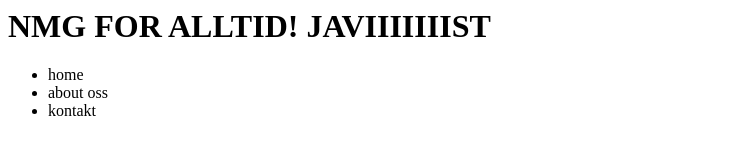
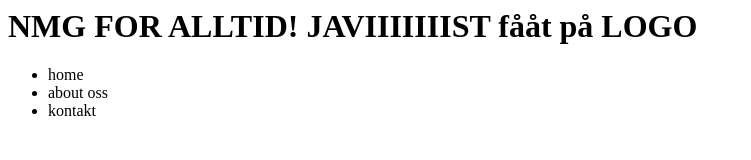
Before and after one commit to Tjommiboy/October_ACTIONS, a plain HTML site: page index.html in a window 1280 px wide. Shown: the whole page, without its empty margins (0-751 px from the left). Drawn offline with Linux system fonts and the light colour scheme.

```diff
--- a/index.html
+++ b/index.html
@@ -4,7 +4,7 @@
     <title>GitHub Pages Demo</title>
   </head>
   <body>
-    <h1>NMG FOR ALLTID! JAVIIIIIIIST</h1>
+    <h1>NMG FOR ALLTID! JAVIIIIIIIST fååt på LOGO</h1>
     <nav>
       <ul>
         <li>home</li>
```
